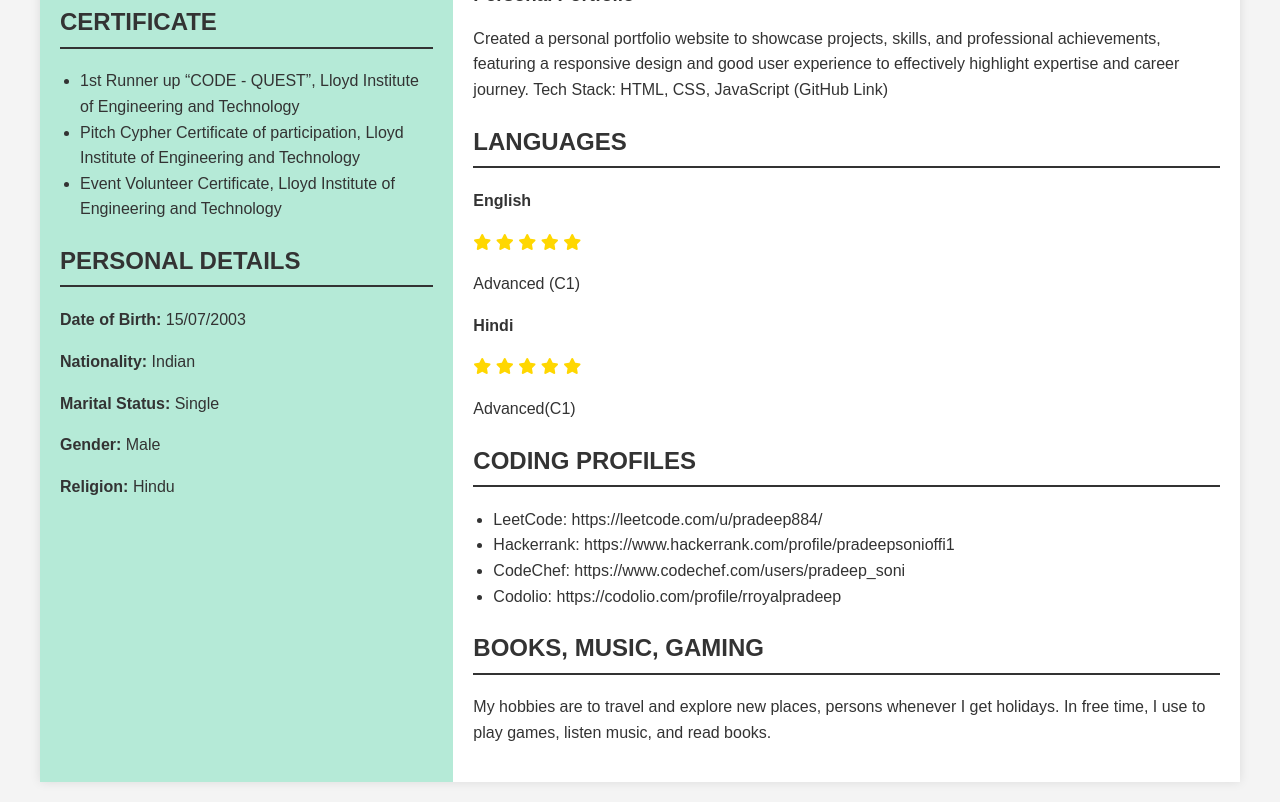
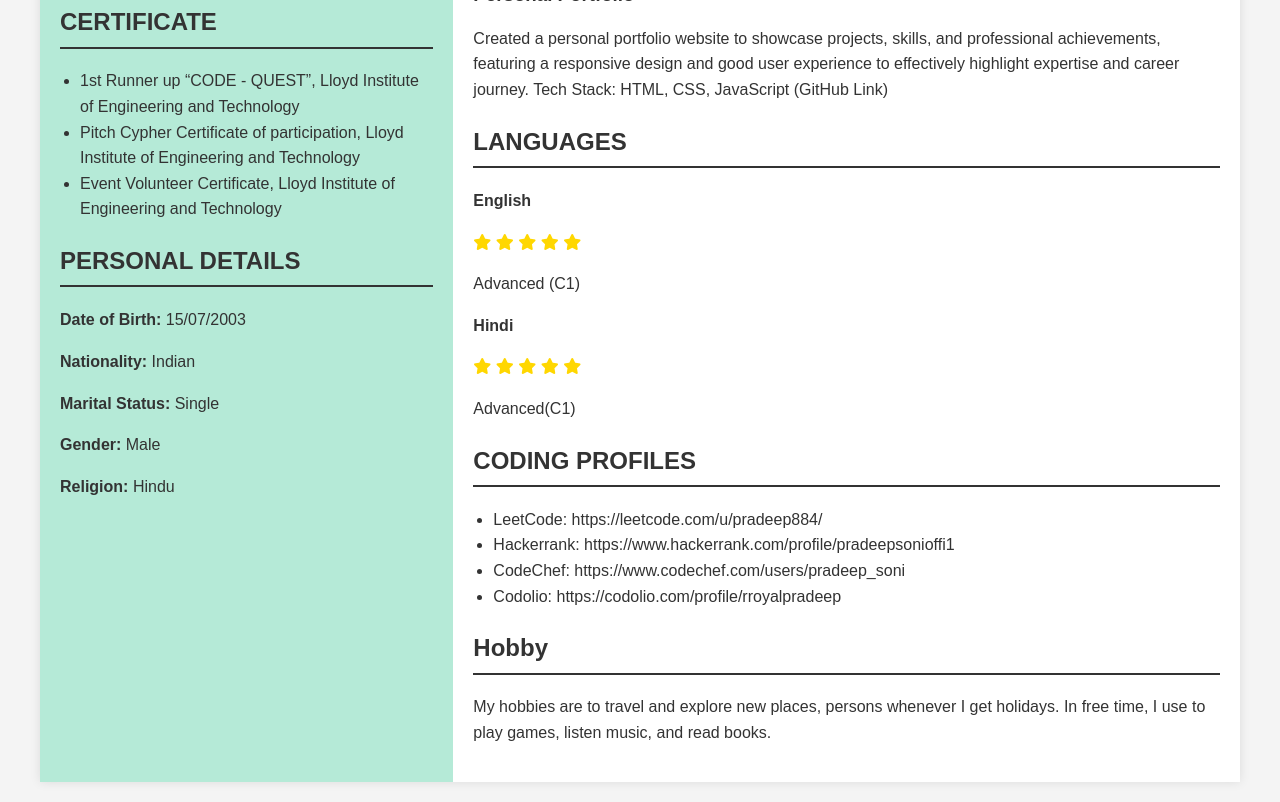
Before and after one commit to rroyalpradeep/Resume, a plain HTML site: page index.html in a window 1280 px wide. Shown: the part 1049-1851 px from the top of the page. Drawn offline with Linux system fonts and the light colour scheme.

Commit message:
Updated Hobby

```diff
--- a/index.html
+++ b/index.html
@@ -139,7 +139,7 @@
             </section>
 
             <section>
-                <h2>BOOKS, MUSIC, GAMING</h2>
+                <h2> Hobby</h2>
                 <p>My hobbies are to travel and explore new places, persons whenever I get holidays. In free time, I use to play games, listen music, and read books.</p>
             </section>
         </div>
```
